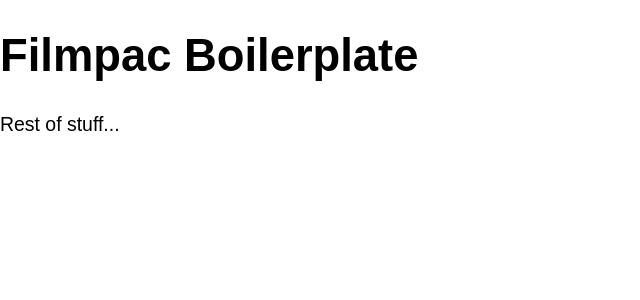
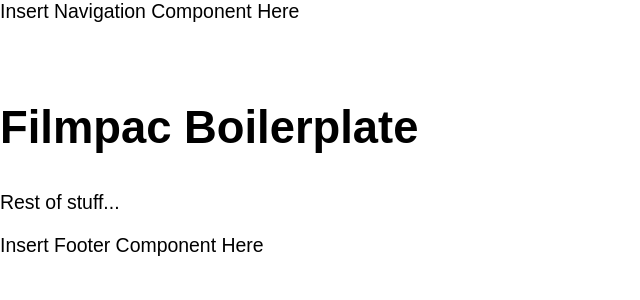
Before and after one commit to KyleBurger/next-ts-styled-components-base, a Next.js app: page / in a window 1280 px wide. Shown: the top 300 px of the page, without its empty margins (0-640 px from the left). Built offline with nearby package versions, Linux system fonts and the light colour scheme.

Commit message:
Updating layout

```diff
--- /dev/null
+++ b/components/Layout.tsx
@@ -0,0 +1,48 @@
+import React, { Component } from 'react';
+import styled, { ThemeProvider } from 'styled-components';
+import { GlobalStyle, theme } from './_layout-styles';
+// import Meta from './Meta';
+
+// const withLayout = (Page) => {
+//   return (props) => (
+//     <ThemeProvider theme={theme}>
+//       <GlobalStyle />
+//       {/* <Meta /> */}
+//       <MainStyles>
+//         {/* <Navigation /> */}
+//         <div>Navigation goes here</div>
+//         <ContentContainer>
+//           <Page />
+//         </ContentContainer>
+//         {/* <Footer /> */}
+//         <div>Footer goes here</div>
+//       </MainStyles>
+//     </ThemeProvider>
+//   );
+// };
+
+export default class Layout extends Component {
+  render() {
+    return (
+      <ThemeProvider theme={theme}>
+        <GlobalStyle />
+        {/* <Meta /> */}
+        <MainStyles>
+          <div>Insert Navigation Component Here</div>
+          {/* <Navigation /> */}
+          <ContentContainer>{this.props.children}</ContentContainer>
+          {/* <Footer /> */}
+          <div>Insert Footer Component Here</div>
+        </MainStyles>
+      </ThemeProvider>
+    );
+  }
+}
+
+// export default withLayout;
+
+const MainStyles = styled.main``;
+
+const ContentContainer = styled.section`
+  margin-top: 7.3rem;
+`;
--- a/pages/index.tsx
+++ b/pages/index.tsx
@@ -1,10 +1,11 @@
 import React from 'react';
+import Layout from '../components/Layout';
 
 const Index = () => (
-  <div>
+  <Layout>
     <h1>Filmpac Boilerplate</h1>
     <p>Rest of stuff...</p>
-  </div>
+  </Layout>
 );
 
 export default Index;
```
